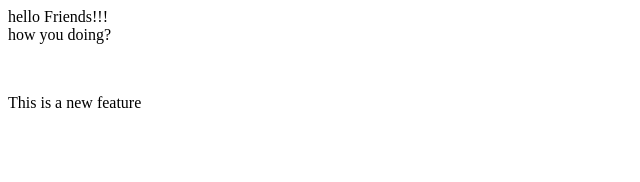
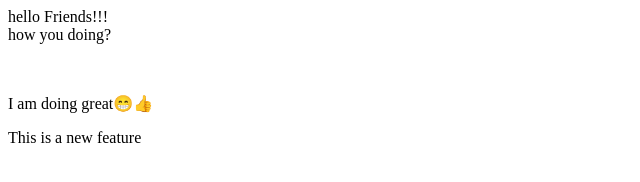
Before and after one commit to punithnmnp1/localrepo, a plain HTML site: page index.html in a window 1280 px wide. Shown: the whole page, without its empty margins (0-640 px from the left). Drawn offline with Linux system fonts and the light colour scheme.

Commit message:
response

```diff
--- a/index.html
+++ b/index.html
@@ -1,3 +1,4 @@
 
     <p>hello Friends!!!<br>how you doing?</p><br>
+    <p>I am doing great😁👍</p>
     <p>This is a new feature</p>
```
